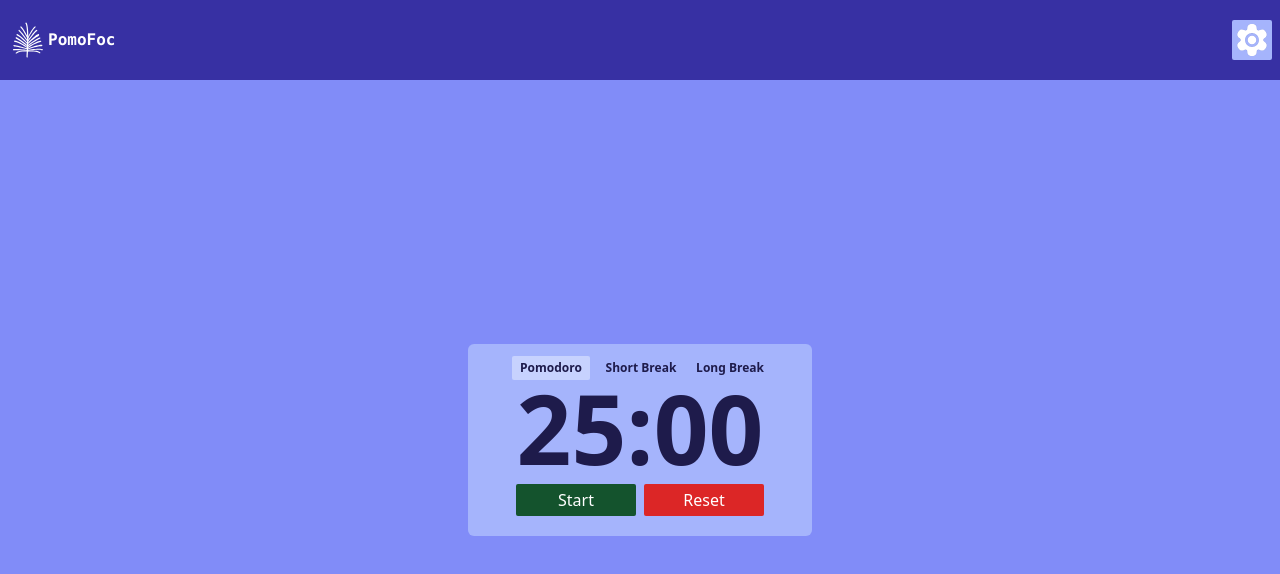
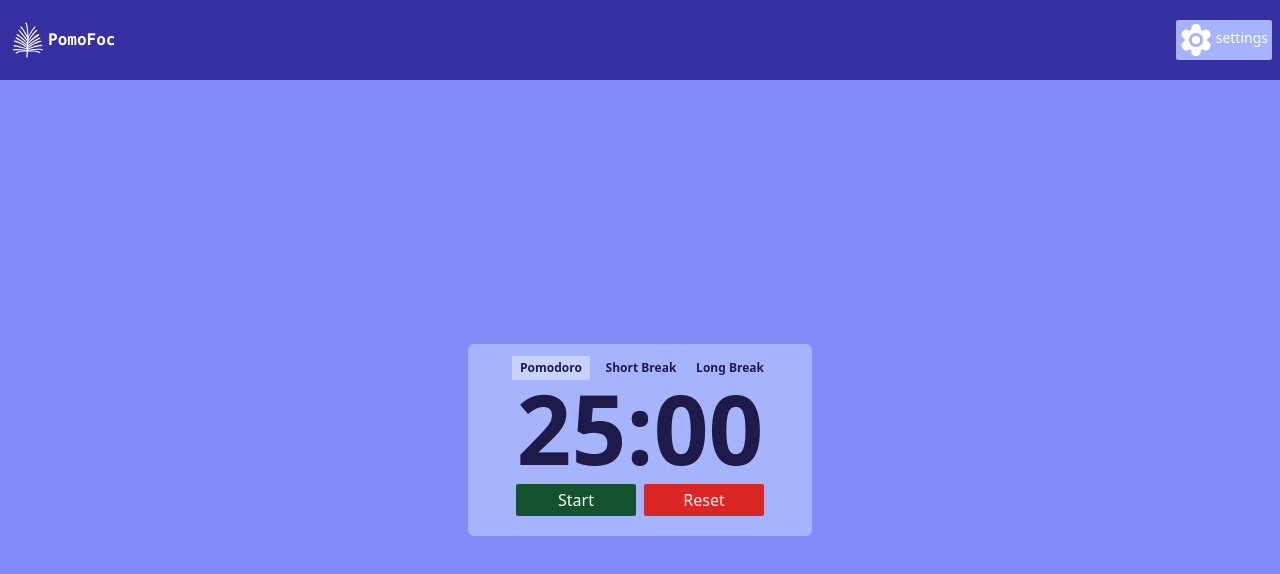
Before and after one commit to ANBU-R/pomodoro, a React (Vite) app: page / in a window 1280 px wide. Shown: the top 574 px of the page. Built offline with nearby package versions, Linux system fonts and the light colour scheme.

Commit message:
Add text for settings button

```diff
--- a/src/App.css
+++ b/src/App.css
@@ -6,5 +6,8 @@
   @apply flex flex-row h-[100%] items-center;
 }
 .nav-button {
-  @apply h-[50%] bg-indigo-300 p-1 rounded-sm;
+  @apply h-[50%] bg-indigo-300  p-1 rounded-sm flex items-center justify-between gap-1 hover:bg-indigo-400;
 }
+.nav-button p {
+  @apply text-white font-thin text-sm text-center pb-1  hidden md:block;
+}
--- a/src/Nav.jsx
+++ b/src/Nav.jsx
@@ -13,6 +13,7 @@ const Nav = () => {
       </div>
       <button className="nav-button" onClick={() => dispatch(showSettings())}>
         <img src={settingsLogo} className="h-[100%]" alt="settings" />
+        <p>settings</p>
       </button>
     </nav>
   );
```
